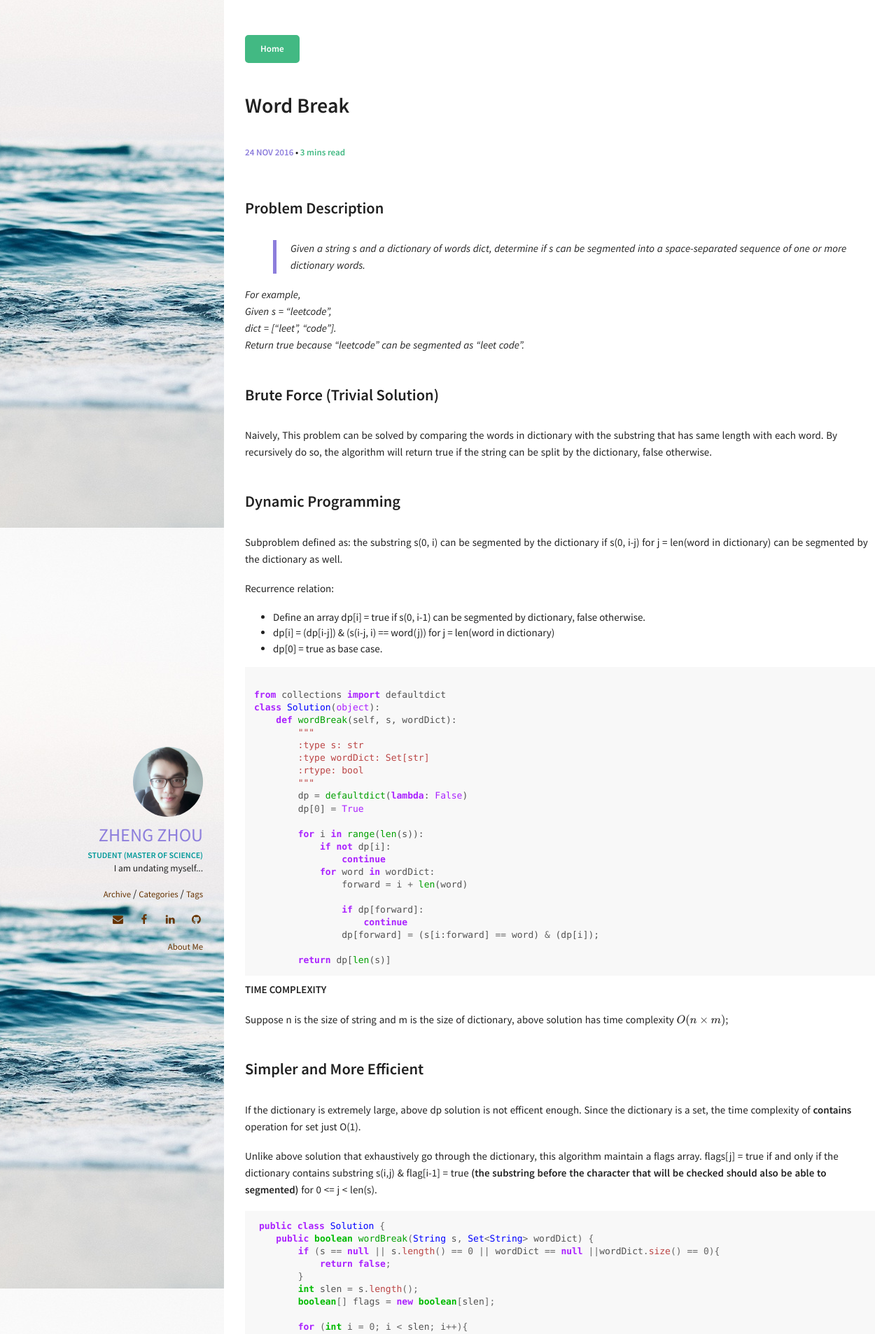
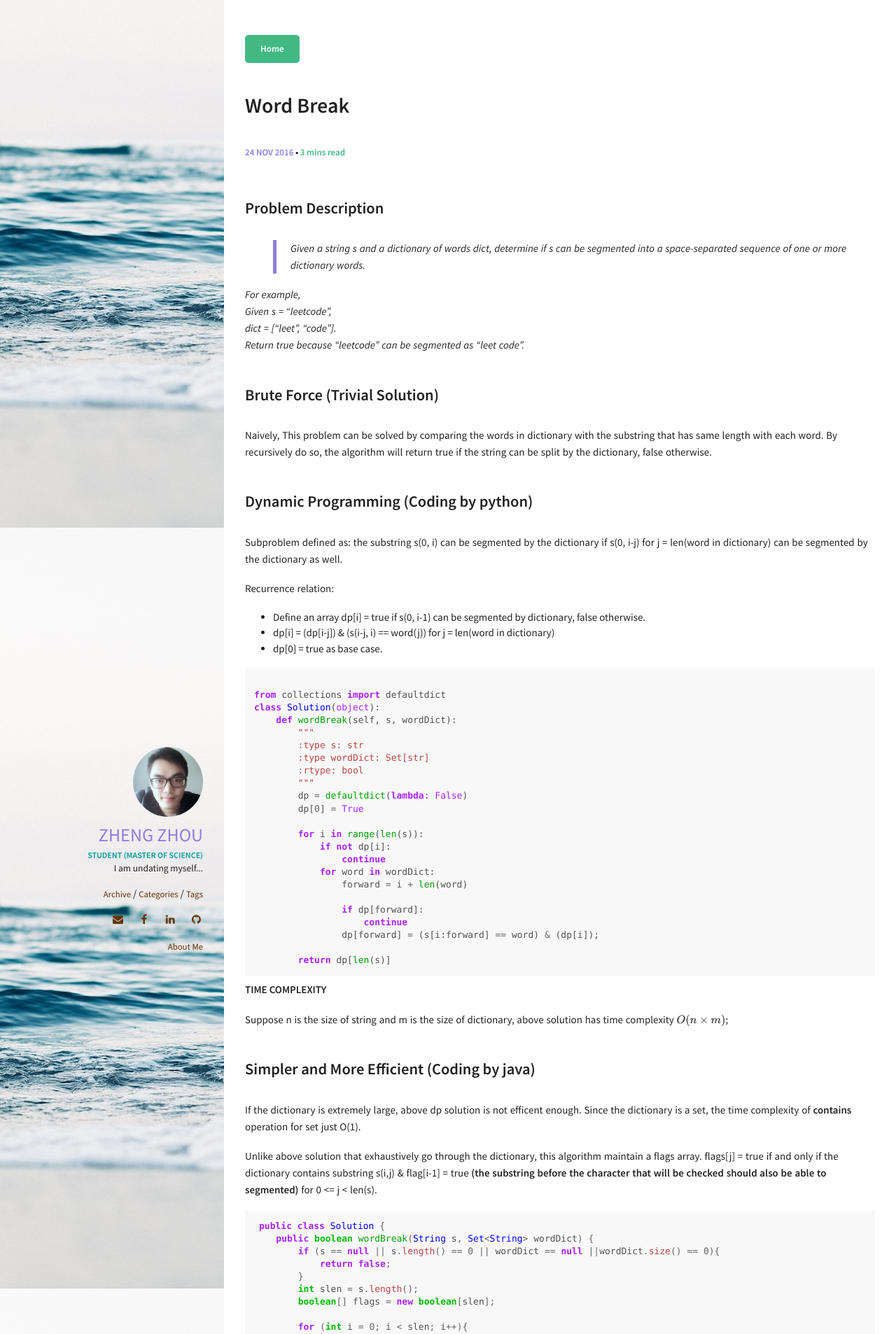
Before and after one commit to encorechow/encorechow.github.io, a Jekyll site: the page built from _posts/2016-11-24-Word-Break.md, in a window 1280 px wide. Shown: the top 1906 px of the page at 70% size. Built offline with Jekyll 4.4.1, drawn with Linux system fonts in a browser that asks for light colours; formulas are drawn with MathJax 3; a script that is not in the unit is left out.

Commit message:
slightly revised word break post

```diff
--- a/_posts/2016-11-24-Word-Break.md
+++ b/_posts/2016-11-24-Word-Break.md
@@ -18,7 +18,7 @@ Return true because "leetcode" can be segmented as "leet code".*
 ### Brute Force (Trivial Solution)
 Naively, This problem can be solved by comparing the words in dictionary with the substring that has same length with each word. By recursively do so, the algorithm will return true if the string can be split by the dictionary, false otherwise.
 
-### Dynamic Programming
+### Dynamic Programming (Coding by python)
 
 Subproblem defined as: the substring s(0, i) can be segmented by the dictionary if s(0, i-j) for j = len(word in dictionary) can be segmented by the dictionary as well.
 
@@ -57,7 +57,7 @@ class Solution(object):
 Suppose n is the size of string and m is the size of dictionary, above solution has time complexity $$O(n\times m)$$;
 
 
-### Simpler and More Efficient
+### Simpler and More Efficient (Coding by java)
 
 If the dictionary is extremely large, above dp solution is not efficent enough. Since the dictionary is a set, the time complexity of **contains** operation for set just O(1).
 
```
Also changed, not shown: 1 other file.
